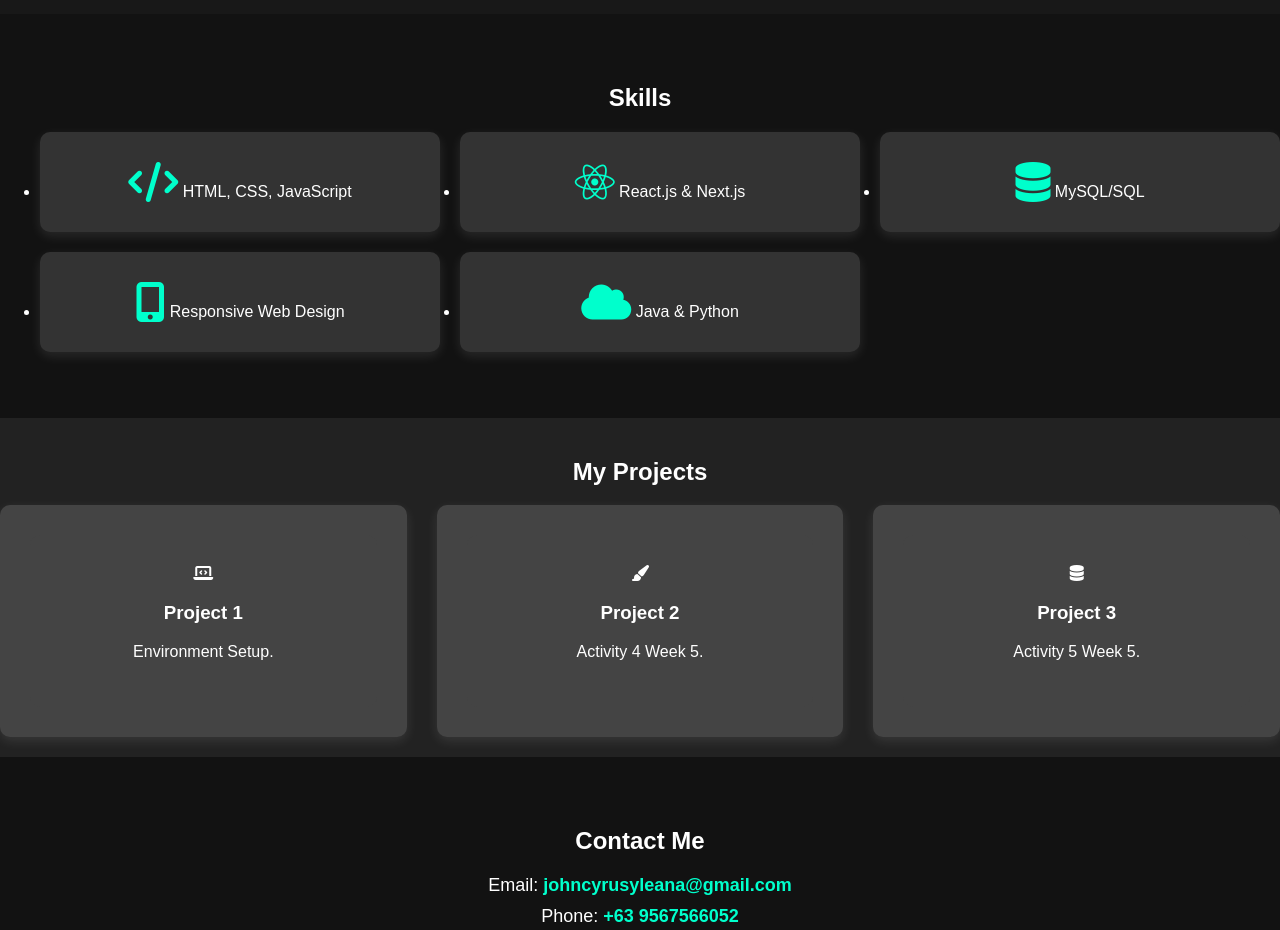
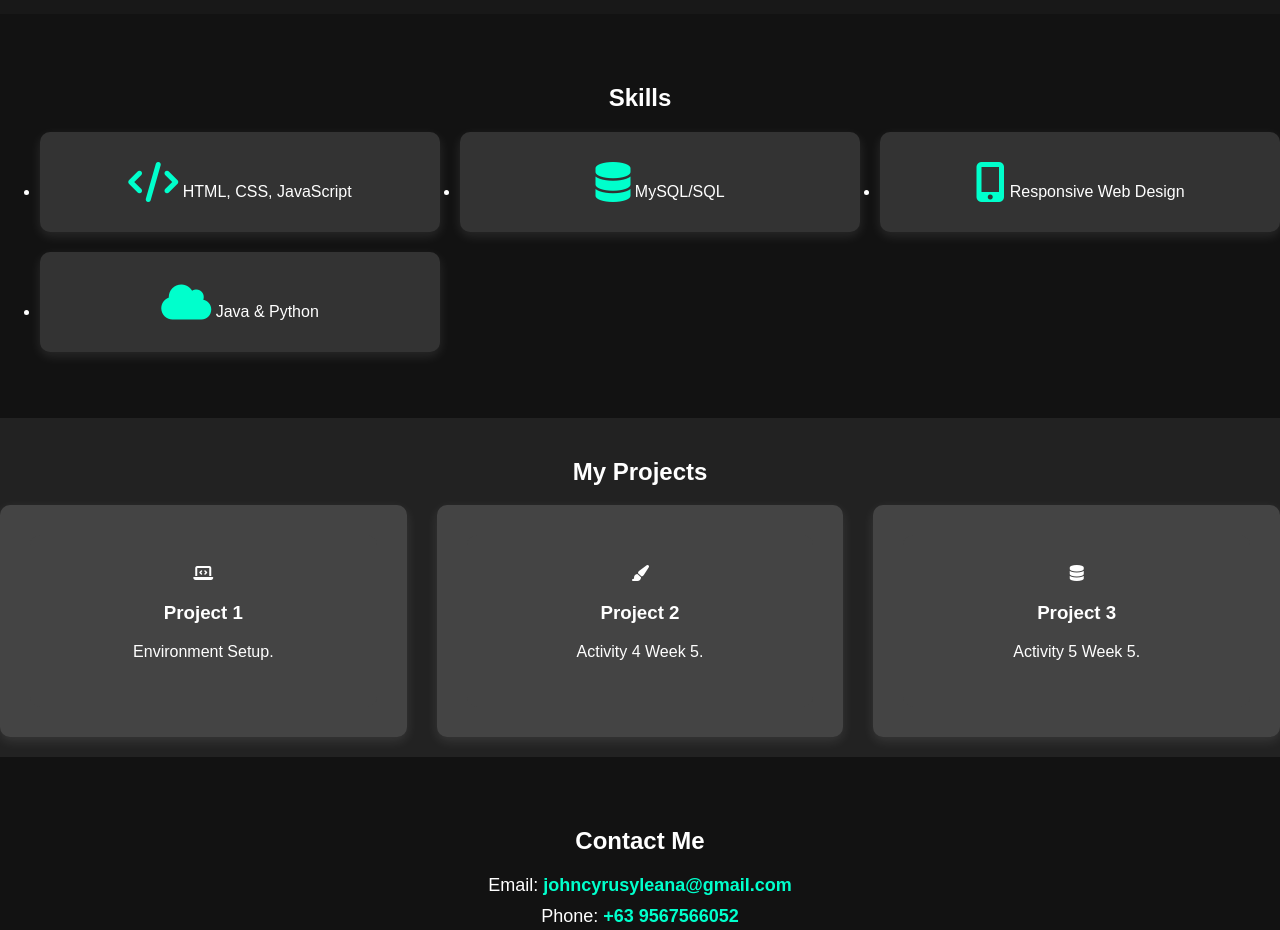
Before and after one commit to cyxkira29/cyxkira29.github.io, a plain HTML site: page Portfolio/portfolio.html in a window 1280 px wide. Shown: the part 1180-2110 px from the top of the page. Drawn offline with Linux system fonts and the light colour scheme; files whose address does not match are found by name.

Commit message:
Update portfolio.html

```diff
--- a/Portfolio/portfolio.html
+++ b/Portfolio/portfolio.html
@@ -45,7 +45,6 @@
         <h2>Skills</h2>
         <ul class="skills-list">
             <li><i class="fas fa-code"></i> HTML, CSS, JavaScript</li>
-            <li><i class="fab fa-react"></i> React.js & Next.js</li>
             <li><i class="fas fa-database"></i> MySQL/SQL</li>
             <li><i class="fas fa-mobile-alt"></i> Responsive Web Design</li>
             <li><i class="fas fa-cloud"></i> Java & Python</li>
```
